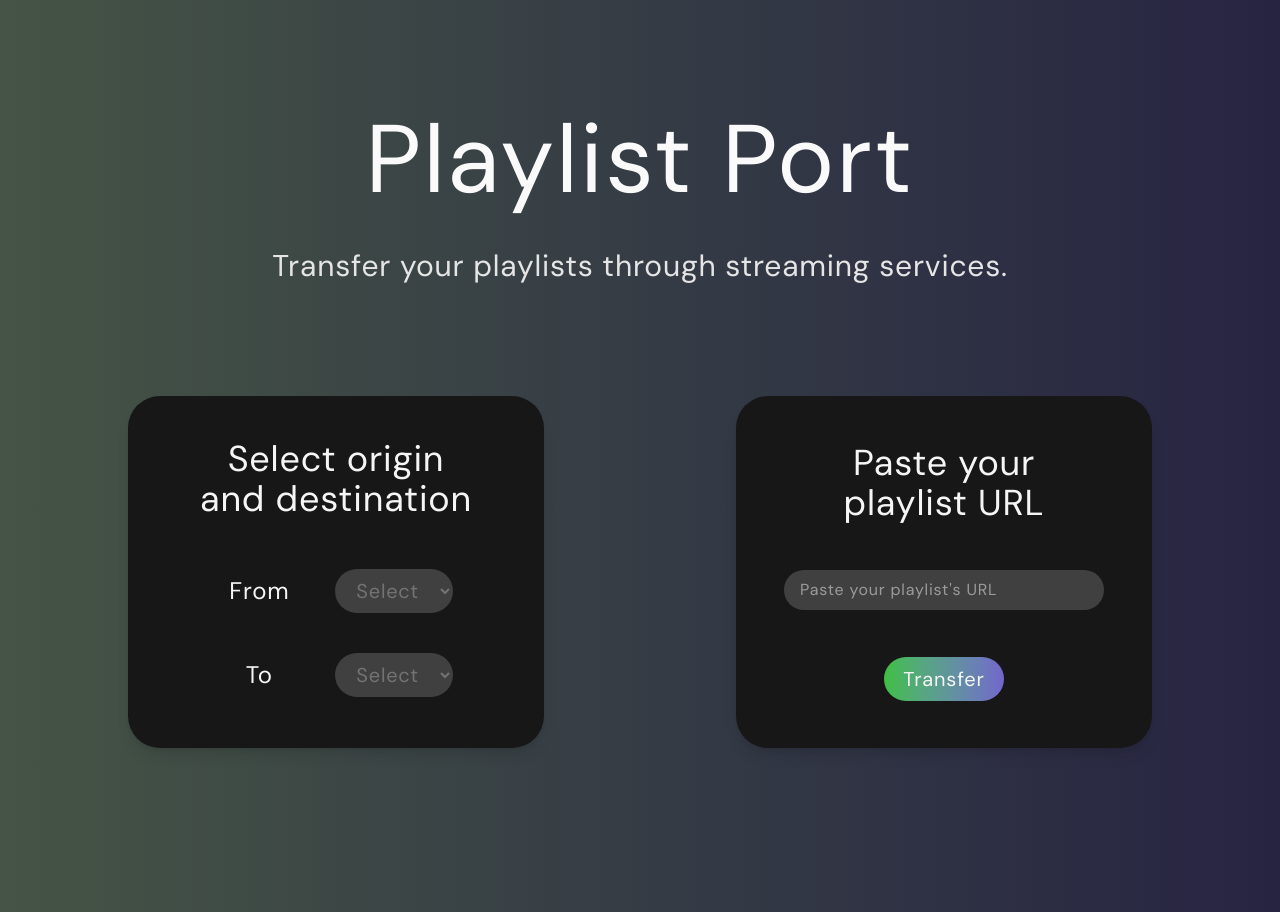
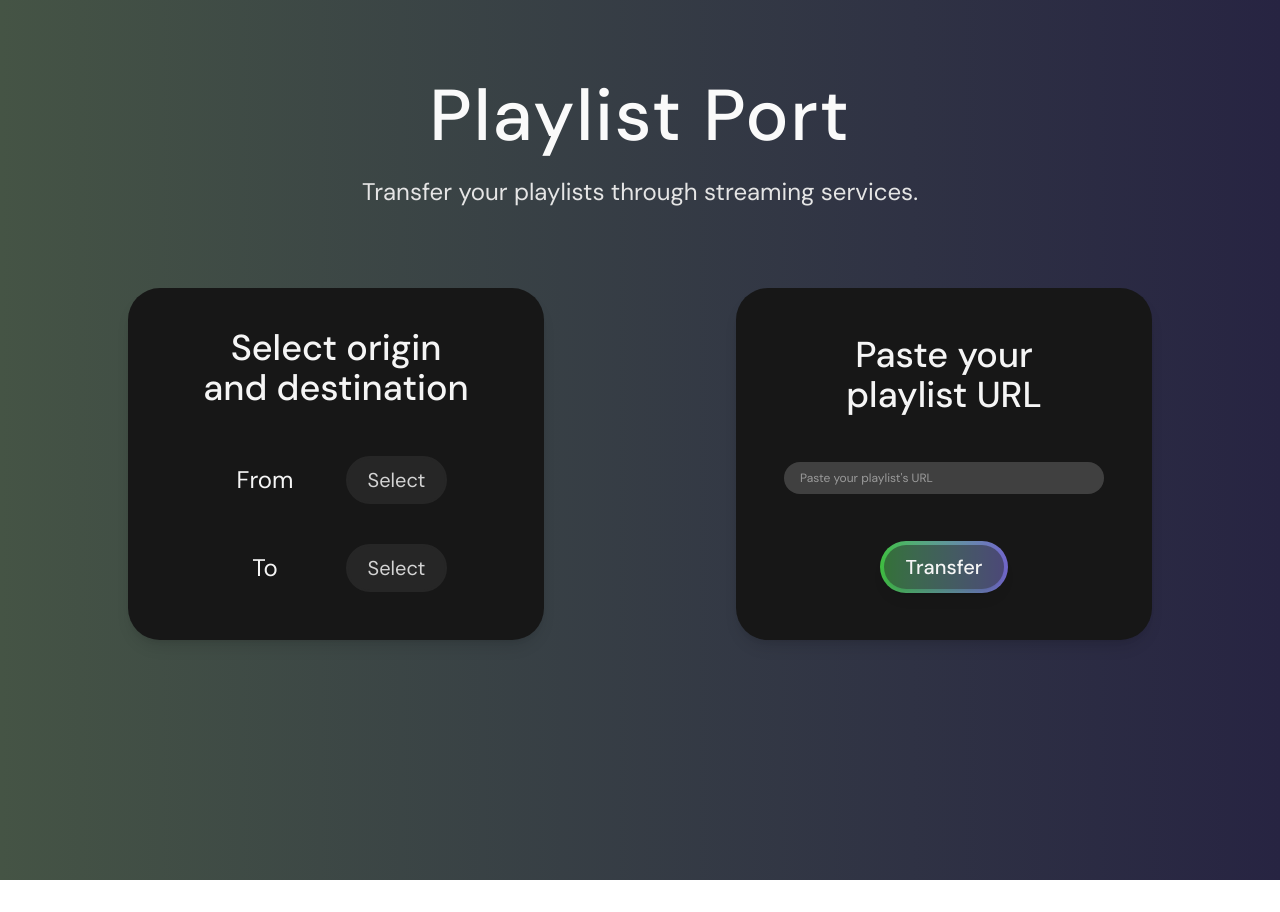
Before and after one commit to carlos-lucenag/playlist-port, a React (Vite) app in the folder frontend/: page / in a window 1280 px wide. After the commit the page ends 880 px from the top, so only its background shows below. Built offline with nearby package versions, Linux system fonts and the light colour scheme.

Commit message:
refactor: more fixes in frontend

```diff
--- a/frontend/index.html
+++ b/frontend/index.html
@@ -11,7 +11,7 @@
   <title>Playlist Port</title>
 </head>
 
-<body class="font-[DM_Sans] bg-linear-to-l from-[#272442] to-[#455445] h-dvh tracking-wider">
+<body class="font-[DM_Sans] bg-linear-to-l from-[#272442] to-[#455445] h-dvh">
   <div id="root"></div>
   <script type="module" src="/src/main.jsx"></script>
 </body>
--- a/frontend/src/App.jsx
+++ b/frontend/src/App.jsx
@@ -1,8 +1,6 @@
-import { useRef, useState } from "react";
+import { useState } from "react";
 
 function App() {
-  const transferSectionRef = useRef(null);
-
   const [formData, setFormData] = useState({
     origin: "",
     destination: "",
@@ -12,6 +10,18 @@ function App() {
   const [isLoading, setIsLoading] = useState(false);
   const [transferResult, setTransferResult] = useState(null);
   const [error, setError] = useState(null);
+
+  const extractPlaylistId = (playlistUrl) => {
+    let playlistId = "";
+    switch (formData.origin) {
+      case "spotify":
+        playlistId = playlistUrl.slice(-22);
+        break;
+      case "youtube":
+        playlistId = playlistUrl.slice(-34);
+    }
+    return playlistId;
+  };
 
   const handleChange = (e) => {
     const { name, value } = e.target;
@@ -27,15 +37,10 @@ function App() {
     setTransferResult(null);
     setError(null);
 
+    let playlistUrl = formData.playlistUrl;
+    let playlistId = extractPlaylistId(playlistUrl);
+
     if (formData.origin === "spotify" && formData.destination === "youtube") {
-      const playlistId = getPlaylistId(formData.playlistUrl);
-
-      if (!playlistId) {
-        setError("Invalid playlist URL.");
-        setIsLoading(false);
-        return;
-      }
-
       try {
         const response = await fetch(
           `http://localhost:3000/transferToYoutube/${playlistId}`,
@@ -63,38 +68,22 @@ function App() {
     }
   };
 
-  const handleScrollToTransfer = () => {
-    transferSectionRef.current?.scrollIntoView({ behavior: "smooth" });
-  };
-
-  const getPlaylistId = (url) => {
-    try {
-      const urlObject = new URL(url);
-      const pathParts = urlObject.pathname.split("/");
-      const playlistIndex = pathParts.findIndex((part) => part === "playlist");
-      if (playlistIndex !== -1 && pathParts[playlistIndex + 1]) {
-        return pathParts[playlistIndex + 1];
-      }
-      return null;
-    } catch (error) {
-      console.error("Invalid URL format", error);
-      return null;
-    }
-  };
-
   return (
     <div>
-
-      <div id="navbar" className="mt-28 mb-28 text-center">
-        <h1 className="text-8xl mb-10 text-neutral-50 tracking-wide">Playlist Port</h1>
-        <p className="text-3xl text-neutral-200">
+      <div id="navbar" className="mt-20 mb-20 text-center">
+        <h1 className="text-7xl font-medium mb-6 text-neutral-50 tracking-wide">
+          Playlist Port
+        </h1>
+        <p className="text-2xl xs:text-xl text-neutral-200">
           Transfer your playlists through streaming services.
         </p>
       </div>
 
-      <div className="place-self-center rounded-4xl w-5xl flex justify-between items-center">
-        <div className="bg-neutral-900 h-[22rem] w-[26rem] rounded-4xl flex flex-col items-center justify-evenly text-neutral-100 shadow-lg">
-          <p className="text-4xl text-center">Select origin<br></br>and destination</p>
+      <form className="place-self-center w-5xl flex justify-between items-center xs:w-xl xs:flex-col">
+        <div className="bg-neutral-900 h-[22rem] w-[26rem] rounded-4xl flex flex-col items-center justify-evenly text-neutral-100 shadow-lg xs:mb-28">
+          <p className="text-4xl font-medium text-center">
+            Select origin<br></br>and destination
+          </p>
           <div className="w-xs p-2">
             <div className="flex items-center justify-evenly mb-10">
               <p className="text-2xl w-20 text-center">From</p>
@@ -104,7 +93,16 @@ function App() {
                 required
                 value={formData.origin}
                 onChange={handleChange}
-                className="text-center text-xl bg-neutral-700 text-neutral-500 p-2 rounded-full"
+                className="
+                  appearance-none
+                  text-center text-xl
+                  bg-neutral-800 text-neutral-300
+                  px-2.5 py-2
+                  rounded-full
+                  border-2 border-neutral-800
+                  hover:bg-neutral-700
+                  focus:outline-none focus:ring-0 focus:border-neutral-500
+                "
               >
                 <option value="" disabled>
                   Select
@@ -116,12 +114,21 @@ function App() {
             <div className="flex items-center justify-evenly">
               <p className="text-2xl w-20 text-center">To</p>
               <select
-                name="origin"
-                id="origin-service"
+                name="destination"
+                id="destination-service"
                 required
-                value={formData.origin}
+                value={formData.destination}
                 onChange={handleChange}
-                className="text-center text-xl bg-neutral-700 text-neutral-500 p-2 rounded-full"
+                className="
+                  appearance-none
+                  text-center text-xl
+                  bg-neutral-800 text-neutral-300
+                  px-2.5 py-2
+                  rounded-full
+                  border-2 border-neutral-800
+                  hover:bg-neutral-700
+                  focus:outline-none focus:ring-0 focus:border-neutral-500
+                "
               >
                 <option value="" disabled>
                   Select
@@ -133,25 +140,31 @@ function App() {
           </div>
         </div>
 
-        <div className="bg-neutral-900 h-[22rem] w-[26rem] rounded-4xl flex flex-col items-center justify-evenly text-neutral-100 shadow-lg">
-          <p className="text-4xl text-center w-xs">Paste your<br></br>playlist URL</p>
+        <div className="bg-neutral-900 h-[22rem] w-[26rem] rounded-4xl flex flex-col items-center justify-evenly text-neutral-100 shadow-lg xs:mb-20">
+          <p className="text-4xl font-medium text-center w-xs">
+            Paste your<br></br>playlist URL
+          </p>
           <input
             type="text"
             name="playlistUrl"
             placeholder="Paste your playlist's URL"
-            className="bg-neutral-700 text-md py-2 px-4 rounded-full w-xs"
+            className="bg-neutral-700 text-xs py-2 px-4 rounded-full w-xs focus:outline-none focus:bg-neutral-600"
             value={formData.playlistUrl}
             onChange={handleChange}
             required
           />
 
+          <div className="p-1 rounded-full bg-linear-to-r from-[#40BF40] to-[#7266CC]">
             <button
               type="submit"
               disabled={isLoading}
-            className="text-xl w-30 bg-linear-to-r from-[#40BF40] to-[#7266CC] p-2 rounded-full"
+              onClick={handleSubmit}
+              className="text-xl font-medium w-30 bg-neutral-800/50 hover:bg-neutral-500/30 p-2 rounded-full shadow-lg"
             >
               {isLoading ? "Transferring..." : "Transfer"}
             </button>
+          </div>
+
           {transferResult && (
             <div className="mt-4 p-2 bg-green-200 text-green-800 rounded">
               <p>Success! Your new playlist is here:</p>
@@ -171,7 +184,7 @@ function App() {
             </div>
           )}
         </div>
-      </div>
+      </form>
     </div>
   );
 }
```
Lines whose indentation alone changed are shown as unchanged.
